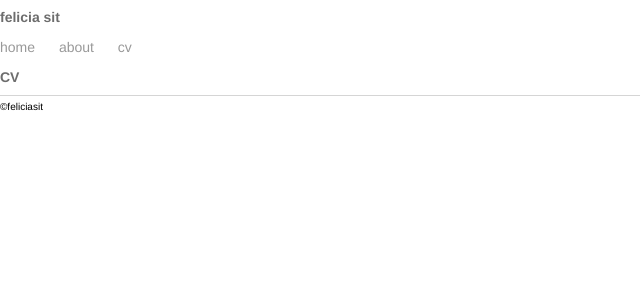
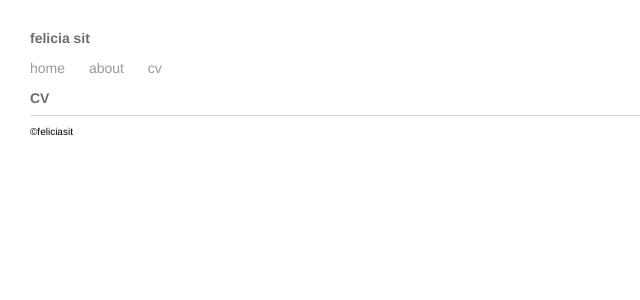
Before and after one commit to feliciasit/feliciasit.github.io, a Jekyll site: the page built from cv/index.html, in a window 1280 px wide. Shown: the top 300 px of the page, without its empty margins (0-640 px from the left). Built offline with Jekyll 4.4.1, drawn with Linux system fonts in a browser that asks for light colours.

Commit message:
Update main.css

```diff
--- a/css/main.css
+++ b/css/main.css
@@ -1,6 +1,7 @@
 body {
-    margin: 0;
+    margin: 30px;
     width: 100%;
+    padding-bottom: 10px;
 }
 
 nav ul, footer ul {
@@ -44,7 +45,7 @@ p {
 
 footer {
     border-top: 1px solid #d5d5d5;
-    padding-top: 5px;
+    padding-top: 10px;
     font-size: 10px;
     font-family:'Helvetica', 'Arial', 'Sans-Serif';
 }
```
